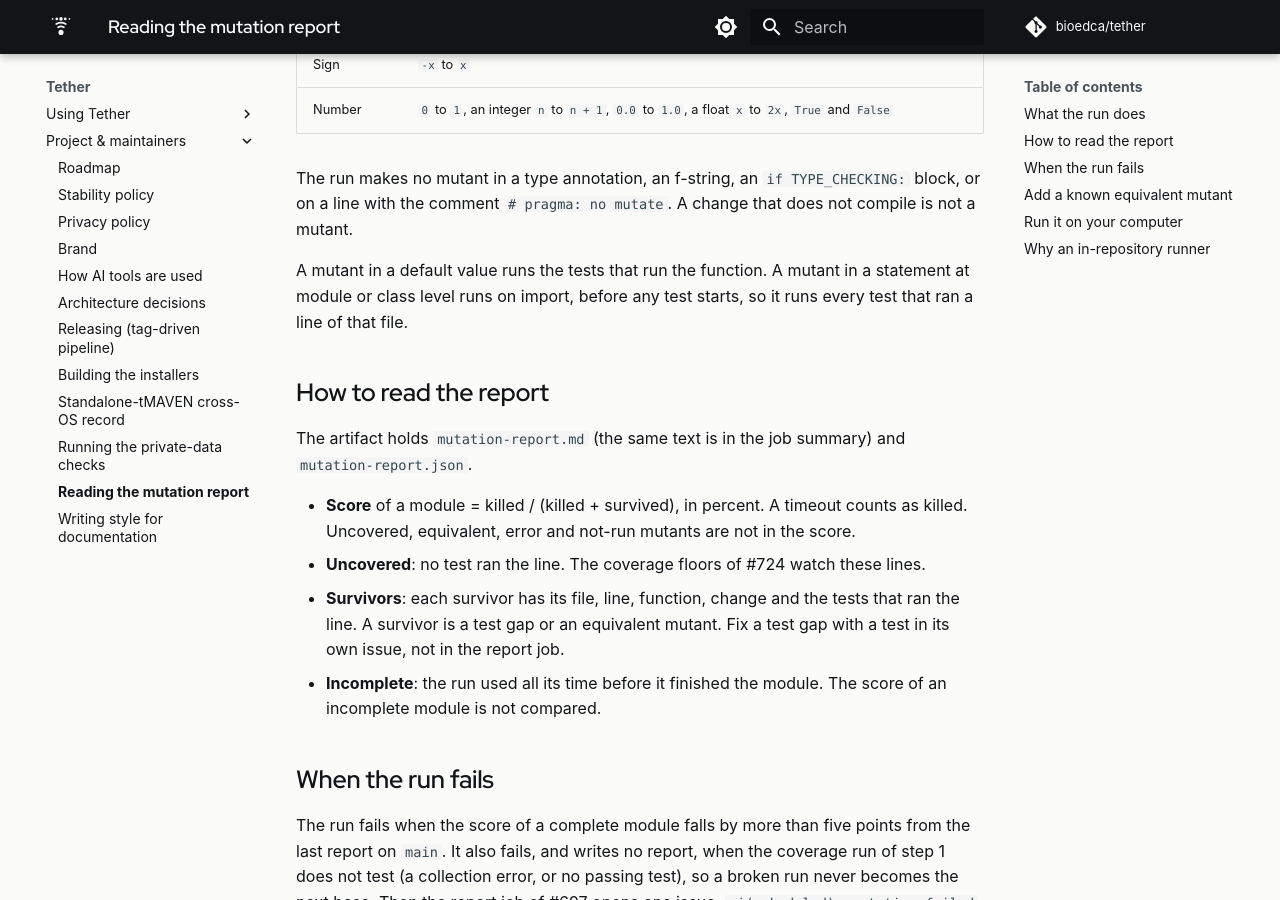
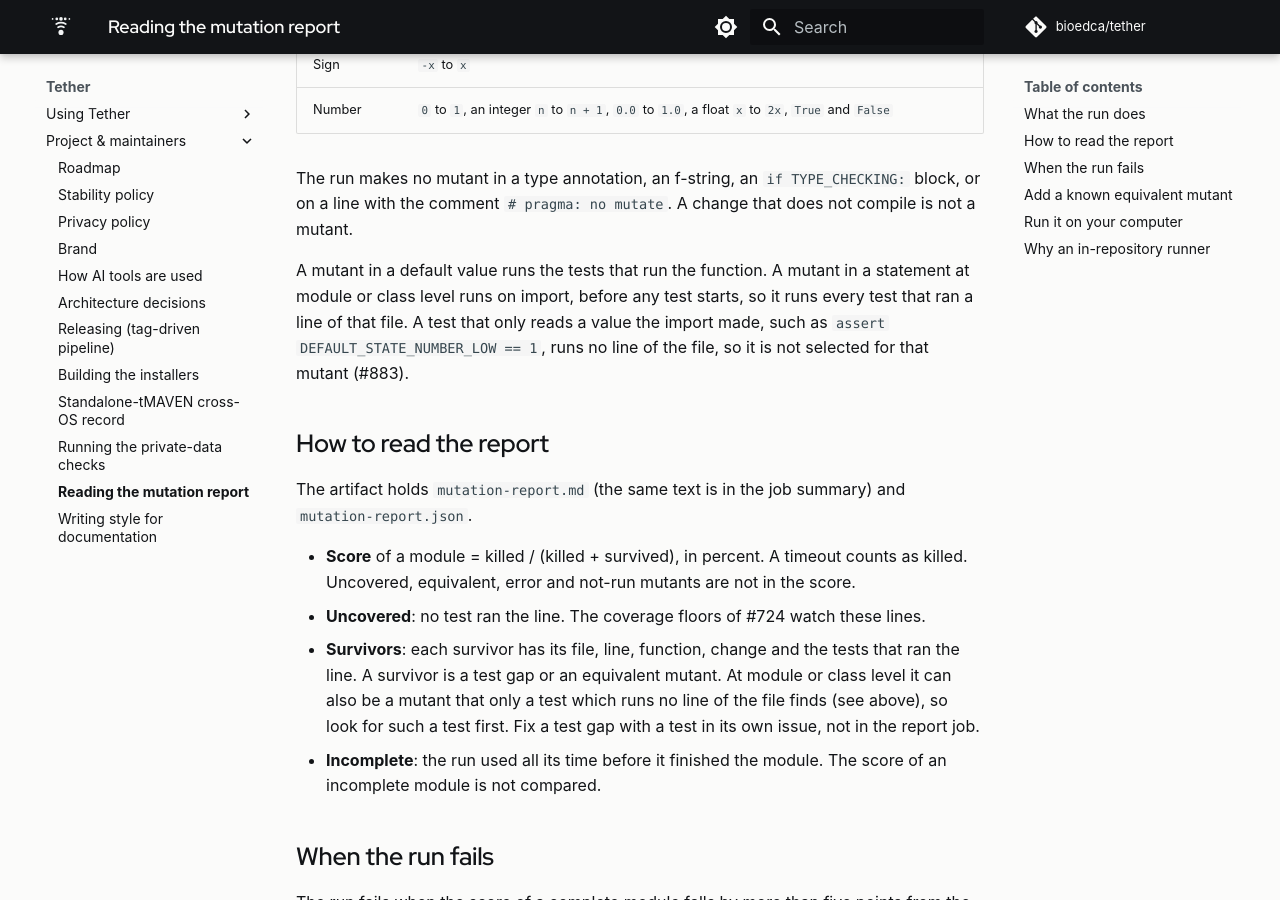
Before and after one commit to bioedca/tether, an MkDocs documentation site: the page built from docs/maintainers/mutation-testing.md, in a window 1280 px wide and 900 px high, scrolled down 1088 px. Built offline with MkDocs 1.6.1 and Material for MkDocs 9.7.7, drawn with Linux system fonts in a browser that asks for light colours; comment, search, counter and statistics services are not loaded; the version menu is left out.

Commit message:
docs(mutation): a module-level mutant does not select a test that only reads a module value (#725)
Codex's closing review of e8edf71 showed that a test such as
test_defaults (assert DEFAULT_STATE_NUMBER_LOW == 1) runs no line of the
file, so it is not selected for a mutant of that module constant. The page
said a survivor is a test gap or an equivalent mutant; at module or class
level it can also be a mutant only such a test finds. The page now says so.
Better selection for these mutants is deferred to #883.

```diff
--- a/docs/maintainers/mutation-testing.md
+++ b/docs/maintainers/mutation-testing.md
@@ -42,7 +42,9 @@ line with the comment `# pragma: no mutate`. A change that does not compile is n
 
 A mutant in a default value runs the tests that run the function. A mutant in a statement at
 module or class level runs on import, before any test starts, so it runs every test that ran a
-line of that file.
+line of that file. A test that only reads a value the import made, such as
+`assert DEFAULT_STATE_NUMBER_LOW == 1`, runs no line of the file, so it is not selected for that
+mutant (#883).
 
 ## How to read the report
 
@@ -53,8 +55,9 @@ The artifact holds `mutation-report.md` (the same text is in the job summary) an
   Uncovered, equivalent, error and not-run mutants are not in the score.
 - **Uncovered**: no test ran the line. The coverage floors of #724 watch these lines.
 - **Survivors**: each survivor has its file, line, function, change and the tests that ran the
-  line. A survivor is a test gap or an equivalent mutant. Fix a test gap with a test in its own
-  issue, not in the report job.
+  line. A survivor is a test gap or an equivalent mutant. At module or class level it can also
+  be a mutant that only a test which runs no line of the file finds (see above), so look for such
+  a test first. Fix a test gap with a test in its own issue, not in the report job.
 - **Incomplete**: the run used all its time before it finished the module. The score of an
   incomplete module is not compared.
 
```
